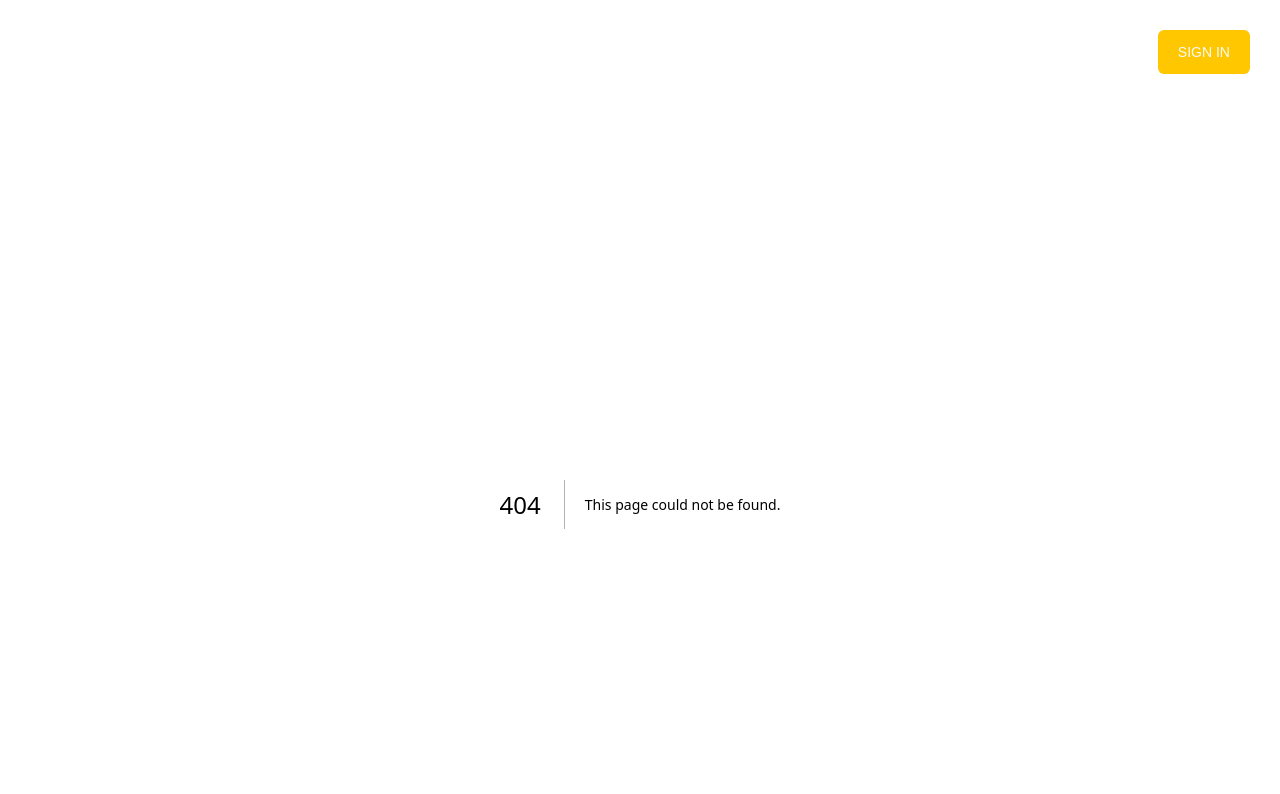
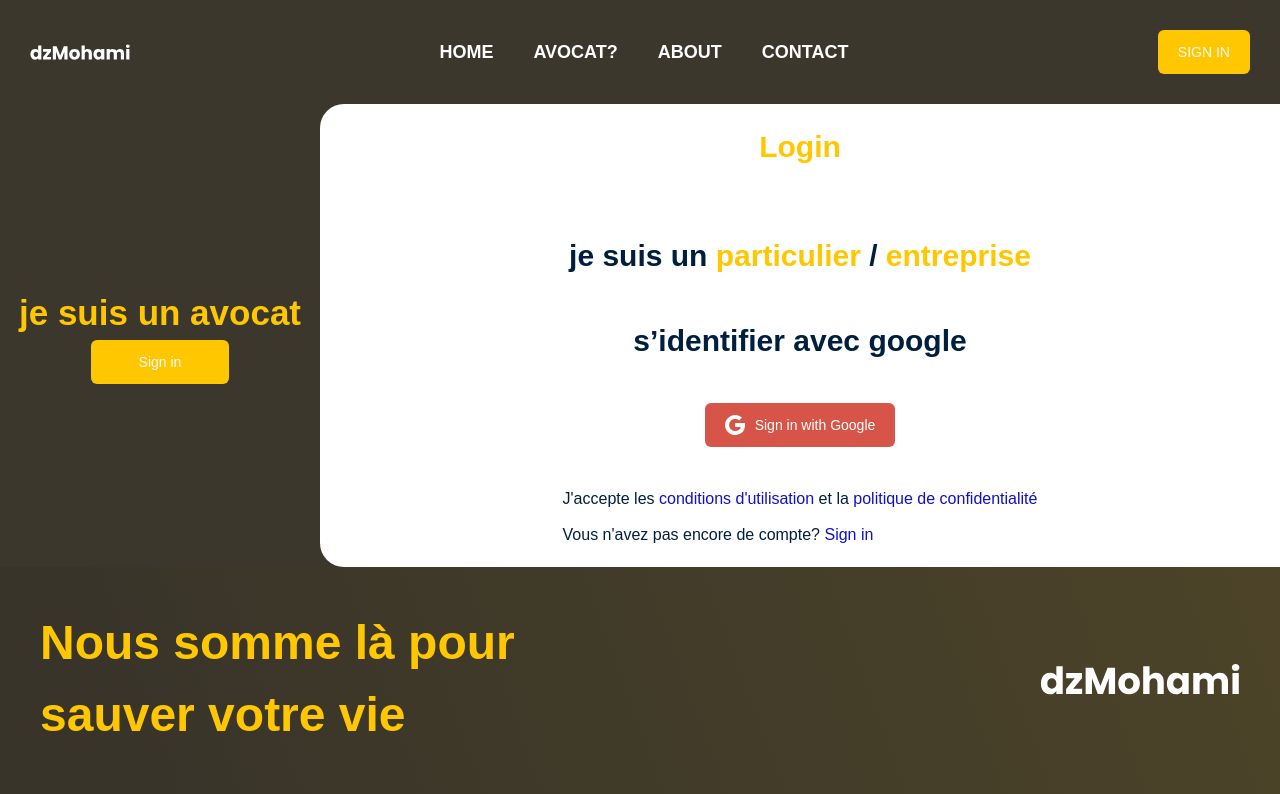
Before and after one commit to mondher0/dz-mouhami, a Next.js app: page /login in a window 1280 px wide. Before the commit this address had no page. Shown: the top 794 px of the page. Built offline with nearby package versions, Linux system fonts and the light colour scheme.

Commit message:
finishing auth

```diff
--- /dev/null
+++ b/app/login/page.jsx
@@ -0,0 +1,14 @@
+import React from "react";
+import ChangeUser from "../../components/auth/ChangeUser";
+import UserLogin from "../../components/auth/UserLogin";
+
+const LoginPage = () => {
+  return (
+    <div className="flex bg-[#3B372C]">
+      <ChangeUser user="user" />
+      <UserLogin />
+    </div>
+  );
+};
+
+export default LoginPage;
--- a/components/auth/ChangeUser.jsx
+++ b/components/auth/ChangeUser.jsx
@@ -1,7 +1,9 @@
-import React from "react";
+"use client";
 import { Button } from "../ui/button";
+import { useRouter } from "next/navigation";
 
 const ChangeUser = ({ user }) => {
+  const router = useRouter();
   return (
     <div
       className={`${
@@ -18,7 +20,19 @@ const ChangeUser = ({ user }) => {
           je suis un avocat
         </h1>
       )}
-      <Button size="lg">Sign in</Button>
+      <Button
+        size="lg"
+        type="button"
+        onClick={() => {
+          if (user === "loyer") {
+            router.push("/register");
+          } else {
+            router.push("/loyer-register");
+          }
+        }}
+      >
+        Sign in
+      </Button>
     </div>
   );
 };
--- /dev/null
+++ b/components/auth/UserLogin.jsx
@@ -0,0 +1,48 @@
+import Image from "next/image";
+import Link from "next/link";
+import React from "react";
+import { Button } from "../ui/button";
+
+const UserLogin = () => {
+  return (
+    <div className="w-3/4 flex flex-col  justify-center p-[20px] gap-16 rounded-tr-none rounded-br-none rounded-tl-3xl rounded-bl-3xl bg-white">
+      <h1 className="text-[#FFC700] text-center text-[30px] font-semibold">
+        Login
+      </h1>
+      <div className="flex flex-col items-center justify-center gap-10">
+        <h1 className="text-[#001F3F] text-center text-[30px] font-semibold">
+          je suis un <span className="text-[#FFC700]">particulier</span> /{" "}
+          <span className="text-[#FFC700]">entreprise</span>
+        </h1>
+        <p className="text-[#001F3F] text-center text-[30px] font-semibold">
+          s’identifier avec google
+        </p>
+        <Button variant="secondary">
+          <Image
+            src="/assets/google-icon.svg"
+            width={20}
+            height={20}
+            alt="google"
+          />
+          Sign in with Google
+        </Button>
+        <div className="flex flex-col gap-3">
+          <p className="text-[#001F3F] ">
+            J'accepte les{" "}
+            <span className="text-[#1010C8]">conditions d'utilisation</span> et
+            la{" "}
+            <span className="text-[#1010C8]">politique de confidentialité</span>
+          </p>
+          <p className="text-[#001F3F] ">
+            Vous n'avez pas encore de compte?{" "}
+            <span className="text-[#1010C8]">
+              <Link href="/register">Sign in</Link>
+            </span>
+          </p>
+        </div>
+      </div>
+    </div>
+  );
+};
+
+export default UserLogin;
--- a/components/auth/UserStepOne.jsx
+++ b/components/auth/UserStepOne.jsx
@@ -1,9 +1,50 @@
-import React from 'react'
+"use client";
+import { Button } from "../ui/button";
+import Image from "next/image";
+import Link from "next/link";
+import { useDispatch } from "react-redux";
+import { setActivStep } from "../../store/features/auth/auth-slice";
 
 const UserStepOne = () => {
+  const dispatch = useDispatch();
   return (
-    <div>UserStepOne</div>
-  )
-}
+    <div className="flex flex-col items-center justify-center gap-10">
+      <h1 className="text-[#001F3F] text-center text-[30px] font-semibold">
+        je suis un <span className="text-[#FFC700]">particulier</span> /{" "}
+        <span className="text-[#FFC700]">entreprise</span>
+      </h1>
+      <p className="text-[#001F3F] text-center text-[30px] font-semibold">
+        s’identifier avec google
+      </p>
+      <Button
+        variant="secondary"
+        onClick={() => {
+          dispatch(setActivStep(1));
+        }}
+      >
+        <Image
+          src="/assets/google-icon.svg"
+          width={20}
+          height={20}
+          alt="google"
+        />
+        Sign in with Google
+      </Button>
+      <div className="flex flex-col gap-3">
+        <p className="text-[#001F3F] ">
+          J'accepte les{" "}
+          <span className="text-[#1010C8]">conditions d'utilisation</span> et la{" "}
+          <span className="text-[#1010C8]">politique de confidentialité</span>
+        </p>
+        <p className="text-[#001F3F] ">
+          Vous avez de compte?{" "}
+          <span className="text-[#1010C8]">
+            <Link href="/login">Login</Link>
+          </span>
+        </p>
+      </div>
+    </div>
+  );
+};
 
-export default UserStepOne
+export default UserStepOne;
--- a/components/auth/UserStepTwo.jsx
+++ b/components/auth/UserStepTwo.jsx
@@ -1,9 +1,26 @@
-import React from 'react'
+import { useRouter } from "next/navigation";
+import { Button } from "../ui/button";
 
 const UserStepTwo = () => {
+  const router = useRouter();
   return (
-    <div>UserStepTwo</div>
-  )
-}
+    <div className="flex flex-col items-center justify-center gap-10">
+      <h1 className="text-[#001F3F] text-center text-[30px] font-semibold">
+        je suis un <span className="text-[#FFC700]">particulier</span> /{" "}
+        <span className="text-[#FFC700]">entreprise</span>
+      </h1>
+      <p className="text-[#001F3F] text-center text-[30px] font-semibold">
+        Votre compte a été crée avec succes
+      </p>
+      <Button
+        onClick={() => {
+          router.push("/");
+        }}
+      >
+        Go Home
+      </Button>
+    </div>
+  );
+};
 
-export default UserStepTwo
+export default UserStepTwo;
--- a/components/shared/NavBar.jsx
+++ b/components/shared/NavBar.jsx
@@ -1,8 +1,8 @@
+"use client";
 import Image from "next/image";
 import Link from "next/link";
-import React from "react";
-import MainButton from "./MainButton";
 import { Button } from "../ui/button";
+import { useRouter } from "next/navigation";
 
 const NavBar = () => {
   const navLinks = [
@@ -11,9 +11,15 @@ const NavBar = () => {
     { name: "ABOUT", href: "/" },
     { name: "CONTACT", href: "/" },
   ];
+  const router = useRouter();
   return (
     <header className="container flex justify-between items-center">
-      <div>
+      <div
+        className="hover:cursor-pointer"
+        onClick={() => {
+          router.push("/");
+        }}
+      >
         <Image src={"/assets/logo.svg"} alt="logo" width={100} height={100} />
       </div>
       <ul className="flex items-center gap-10">
@@ -25,7 +31,13 @@ const NavBar = () => {
           );
         })}
       </ul>
-      <Button>SIGN IN</Button>
+      <Button
+        onClick={() => {
+          router.push("/register");
+        }}
+      >
+        SIGN IN
+      </Button>
     </header>
   );
 };
--- a/components/ui/button.jsx
+++ b/components/ui/button.jsx
@@ -4,7 +4,7 @@ import { cva } from "class-variance-authority";
 import { cn } from "../../lib/utils";
 
 const buttonVariants = cva(
-  "inline-flex items-center justify-center whitespace-nowrap rounded-md text-sm font-medium ring-offset-white transition-colors focus-visible:outline-none focus-visible:ring-2 focus-visible:ring-slate-950 focus-visible:ring-offset-2 disabled:pointer-events-none disabled:opacity-50 dark:ring-offset-slate-950 dark:focus-visible:ring-slate-300",
+  "flex items-center gap-[10px] justify-center whitespace-nowrap rounded-md text-sm font-medium ring-offset-white transition-colors focus-visible:outline-none focus-visible:ring-2 focus-visible:ring-slate-950 focus-visible:ring-offset-2 disabled:pointer-events-none disabled:opacity-50 dark:ring-offset-slate-950 dark:focus-visible:ring-slate-300",
   {
     variants: {
       variant: {
@@ -15,7 +15,7 @@ const buttonVariants = cva(
         outline:
           "border border-slate-200 bg-white hover:bg-slate-100 hover:text-slate-900 dark:border-slate-800 dark:bg-slate-950 dark:hover:bg-slate-800 dark:hover:text-slate-50",
         secondary:
-          "bg-slate-100 text-slate-900 hover:bg-slate-100/80 dark:bg-slate-800 dark:text-slate-50 dark:hover:bg-slate-800/80",
+          "bg-[#D54C3FF2] text-white",
         ghost:
           "hover:bg-slate-100 hover:text-slate-900 dark:hover:bg-slate-800 dark:hover:text-slate-50",
         link: "text-slate-900 underline-offset-4 hover:underline dark:text-slate-50",
```
Also changed, not shown: public/assets/google-icon.svg (added).
